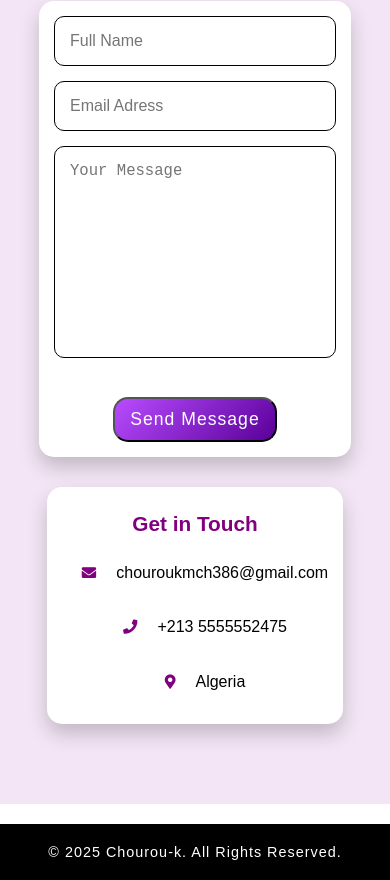
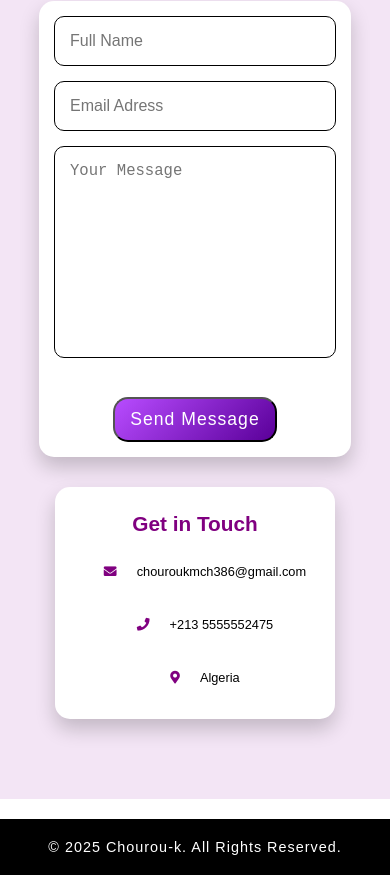
Before and after one commit to chourouk-mch/first-project, a plain HTML site: page index.html in a window 390 px wide. Shown: the part 3663-4543 px from the top of the page. Drawn offline with Linux system fonts and the light colour scheme; a web font is replaced by a local one.

Commit message:
Update style2.css

```diff
--- a/style2.css
+++ b/style2.css
@@ -358,7 +358,10 @@ body{
 	width:90%;
 }
 .get p i{
-	font-size:0.9em;
+	font-size:1em;
+}
+.get p{
+	font-size:0.8em;
 }
 
 }
```
